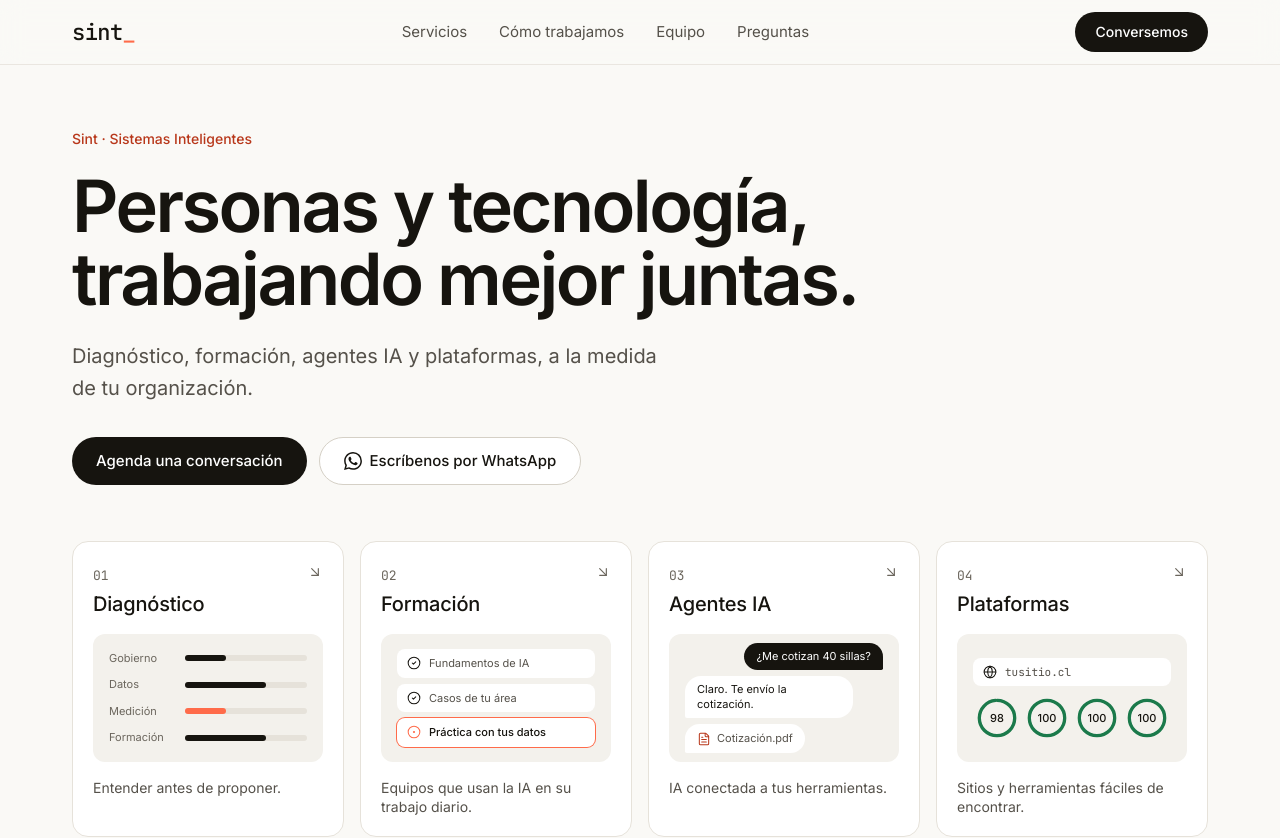
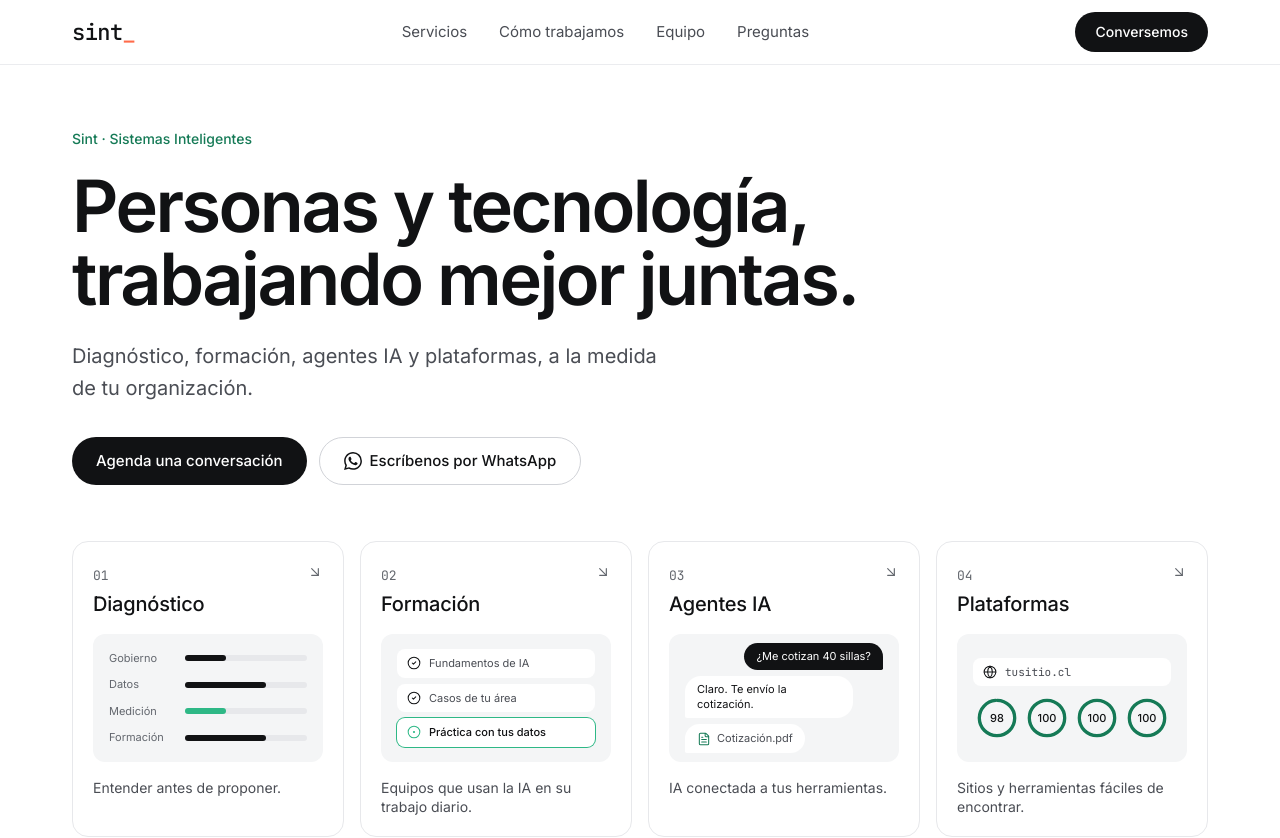
Before and after one commit to JoseSebaLM/SINT, a Next.js app: page / in a window 1280 px wide. Shown: the top 838 px of the page. Built offline with nearby package versions, Linux system fonts and the light colour scheme.

Commit message:
feat(tema): paleta C, blanco con verde Sint y naranja solo en el logo
Co-Authored-By: Claude Opus 5.5 <noreply@anthropic.com>

```diff
--- a/app/components/Logo.tsx
+++ b/app/components/Logo.tsx
@@ -2,7 +2,7 @@
 export default function Logo({ className = "", animated = false }: { className?: string; animated?: boolean }) {
   return (
     <span className={`font-mono font-medium tracking-tight ${className}`.trim()}>
-      sint<span className={animated ? "logo-cursor text-accent" : "text-accent"}>_</span>
+      sint<span className={animated ? "logo-cursor text-brand" : "text-brand"}>_</span>
     </span>
   );
 }
--- a/app/components/ejemplos/Conversacion.tsx
+++ b/app/components/ejemplos/Conversacion.tsx
@@ -15,7 +15,7 @@ export default function Conversacion() {
           aria-hidden="true"
           className="flex h-9 w-9 items-center justify-center rounded-full bg-ink font-mono text-sm text-white"
         >
-          s<span className="text-accent">_</span>
+          s<span className="text-brand">_</span>
         </span>
         <div className="leading-tight">
           <p className="text-[0.9375rem] font-medium">{header}</p>
--- a/app/globals.css
+++ b/app/globals.css
@@ -4,26 +4,27 @@
 
 @layer base {
   :root {
-    /* Papel y tinta */
-    --paper: 250 249 246;      /* #FAF9F6 fondo de la página */
-    --paper-2: 243 241 236;    /* #F3F1EC fondo de los ejemplos y bandas suaves */
+    /* Blanco y tinta (paleta C de Carlos, elegida por José el 11 de noviembre de 2026) */
+    --paper: 255 255 255;      /* #FFFFFF fondo de la página */
+    --paper-2: 244 245 246;    /* #F4F5F6 fondo de los ejemplos y bandas suaves */
     --surface: 255 255 255;    /* #FFFFFF tarjetas e interfaces */
-    --ink: 22 20 15;           /* #16140F texto principal, botón principal, bandas oscuras */
-    --ink-2: 85 81 74;         /* #55514A texto secundario (7,5:1 sobre papel) */
-    --ink-3: 107 102 93;       /* #6B665D texto terciario y etiquetas (5,4:1 sobre papel) */
-    --line: 230 226 218;       /* #E6E2DA líneas finas */
-    --line-2: 213 208 198;     /* #D5D0C6 bordes de controles */
+    --ink: 17 18 20;           /* #111214 texto principal, botón principal, bandas oscuras */
+    --ink-2: 74 77 84;         /* #4A4D54 texto secundario (8,5:1 sobre blanco) */
+    --ink-3: 99 103 110;       /* #63676E texto terciario y etiquetas (5,7:1 sobre blanco) */
+    --line: 231 232 235;       /* #E7E8EB líneas finas */
+    --line-2: 209 211 216;     /* #D1D3D8 bordes de controles */
 
     /* Marca */
-    --accent: 255 107 74;      /* #FF6B4A naranja Sint: rellenos y gráficos, nunca texto sobre claro */
-    --accent-ink: 184 55 26;   /* #B8371A naranja para texto sobre claro (5,2:1) */
-    --accent-soft: 255 233 226;/* #FFE9E2 fondo suave de acento */
-    --ok: 27 122 75;           /* #1B7A4B solo para estados: "en línea", indicadores sobre 90 */
+    --accent: 46 184 134;      /* #2EB886 verde Sint: rellenos y gráficos, nunca texto sobre claro */
+    --accent-ink: 21 122 86;   /* #157A56 verde para texto sobre claro (5,3:1) */
+    --accent-soft: 223 245 236;/* #DFF5EC fondo suave de acento */
+    --ok: 21 122 86;           /* #157A56 solo para estados: "en línea", indicadores */
+    --brand: 255 107 74;       /* #FF6B4A naranja Sint: solo el guion del logo */
 
     /* Sobre bandas oscuras (fondo ink) */
-    --on-night: 245 243 238;   /* #F5F3EE texto */
-    --on-night-2: 168 163 154; /* #A8A39A texto secundario (7,3:1) */
-    --line-night: 52 49 43;    /* #34312B líneas */
+    --on-night: 240 241 243;   /* #F0F1F3 texto */
+    --on-night-2: 156 160 168; /* #9CA0A8 texto secundario (7,2:1) */
+    --line-night: 42 44 48;    /* #2A2C30 líneas */
   }
 
   html { scroll-behavior: smooth; -webkit-text-size-adjust: 100%; }
@@ -49,9 +50,9 @@
 
   /* Botones: siempre píldora, 48 px de alto (40 en el encabezado) */
   .btn { @apply inline-flex h-12 items-center justify-center gap-2 whitespace-nowrap rounded-full px-6 text-[0.9375rem] font-medium transition-colors duration-200; }
-  .btn-primary { @apply bg-ink text-white hover:bg-[#33302A]; }
+  .btn-primary { @apply bg-ink text-white hover:bg-[#2A2C30]; }
   .btn-secondary { @apply border border-line-2 bg-surface text-ink hover:border-ink; }
-  .btn-accent { @apply bg-accent text-ink hover:bg-[#FF8566]; }
+  .btn-accent { @apply bg-accent text-ink hover:bg-[#45C798]; }
   .btn-night { @apply border border-line-night text-on-night hover:border-on-night; }
   .btn-sm { @apply h-10 px-5 text-sm; }
 
--- a/app/layout.tsx
+++ b/app/layout.tsx
@@ -39,7 +39,7 @@ export const metadata: Metadata = {
 };
 
 export const viewport: Viewport = {
-  themeColor: "#FAF9F6",
+  themeColor: "#FFFFFF",
 };
 
 export default function RootLayout({
--- a/tailwind.config.ts
+++ b/tailwind.config.ts
@@ -11,7 +11,7 @@ const config: Config = {
         ink: c("ink"), "ink-2": c("ink-2"), "ink-3": c("ink-3"),
         line: c("line"), "line-2": c("line-2"),
         accent: c("accent"), "accent-ink": c("accent-ink"), "accent-soft": c("accent-soft"),
-        ok: c("ok"),
+        ok: c("ok"), brand: c("brand"),
         "on-night": c("on-night"), "on-night-2": c("on-night-2"), "line-night": c("line-night"),
       },
       fontFamily: {
@@ -19,8 +19,8 @@ const config: Config = {
         mono: ["var(--font-mono)", "ui-monospace", "monospace"],
       },
       boxShadow: {
-        card: "0 1px 2px rgb(22 20 15 / 0.04), 0 8px 24px -6px rgb(22 20 15 / 0.08)",
-        float: "0 2px 4px rgb(22 20 15 / 0.04), 0 24px 48px -12px rgb(22 20 15 / 0.16)",
+        card: "0 1px 2px rgb(17 18 20 / 0.04), 0 8px 24px -6px rgb(17 18 20 / 0.08)",
+        float: "0 2px 4px rgb(17 18 20 / 0.04), 0 24px 48px -12px rgb(17 18 20 / 0.14)",
       },
     },
   },
```
Also changed, not shown: specs/sint-v4/design.md (+2 -0 lines).
